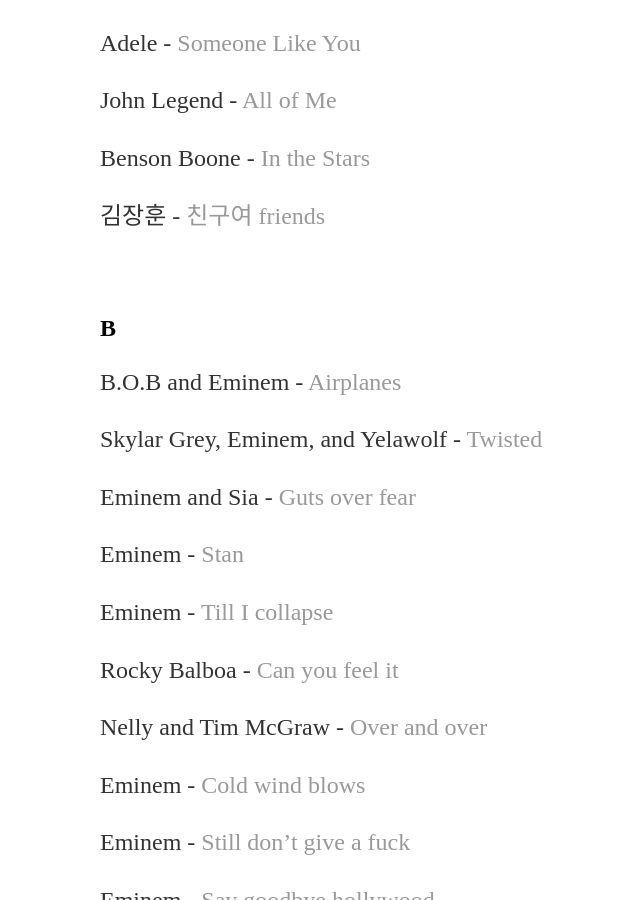
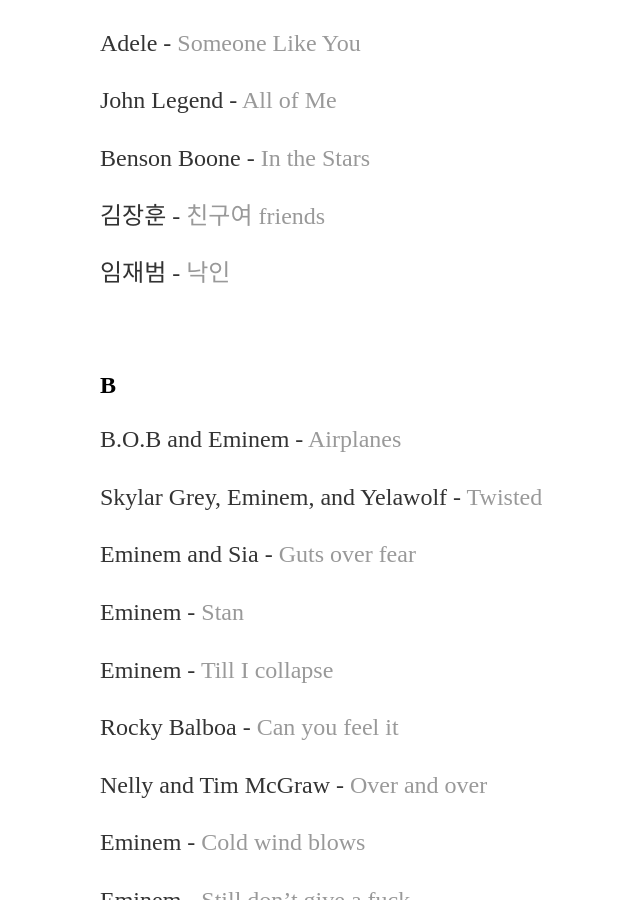
Before and after one commit to yjkweon24/yjkweon24.github.io, a Jekyll site: the page built from _posts/2018-10-23-songs-that-i-love.md, in a window 1280 px wide and 900 px high, scrolled down 3249 px. Shown: the whole window, without its empty margins (92-732 px from the left). Built offline with Jekyll 4.4.1, drawn with Linux system fonts in a browser that asks for light colours.

Commit message:
Update 2018-10-23-songs-that-i-love.md

```diff
--- a/_posts/2018-10-23-songs-that-i-love.md
+++ b/_posts/2018-10-23-songs-that-i-love.md
@@ -110,6 +110,8 @@
 Benson Boone - [In the Stars](https://youtu.be/2n5GKLdrTfk)
 
 김장훈 - [친구여 friends](https://www.youtube.com/watch?v=70g8XACDLH8&ab_channel=KimJang-hoon-Topic)
+
+임재범 - [낙인](https://www.youtube.com/watch?v=tNf_TxjolbA)
 
 <br>
 
```
